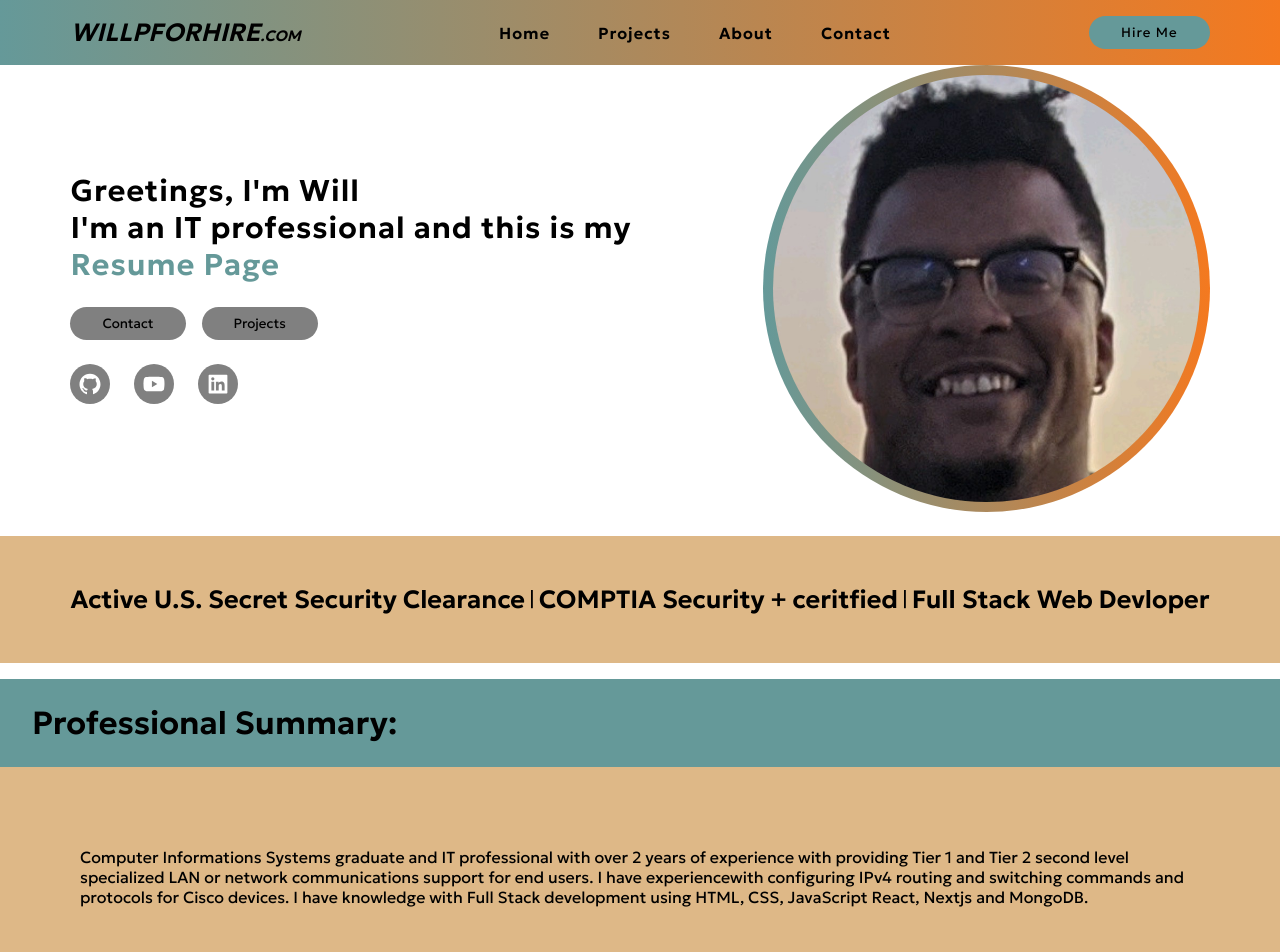
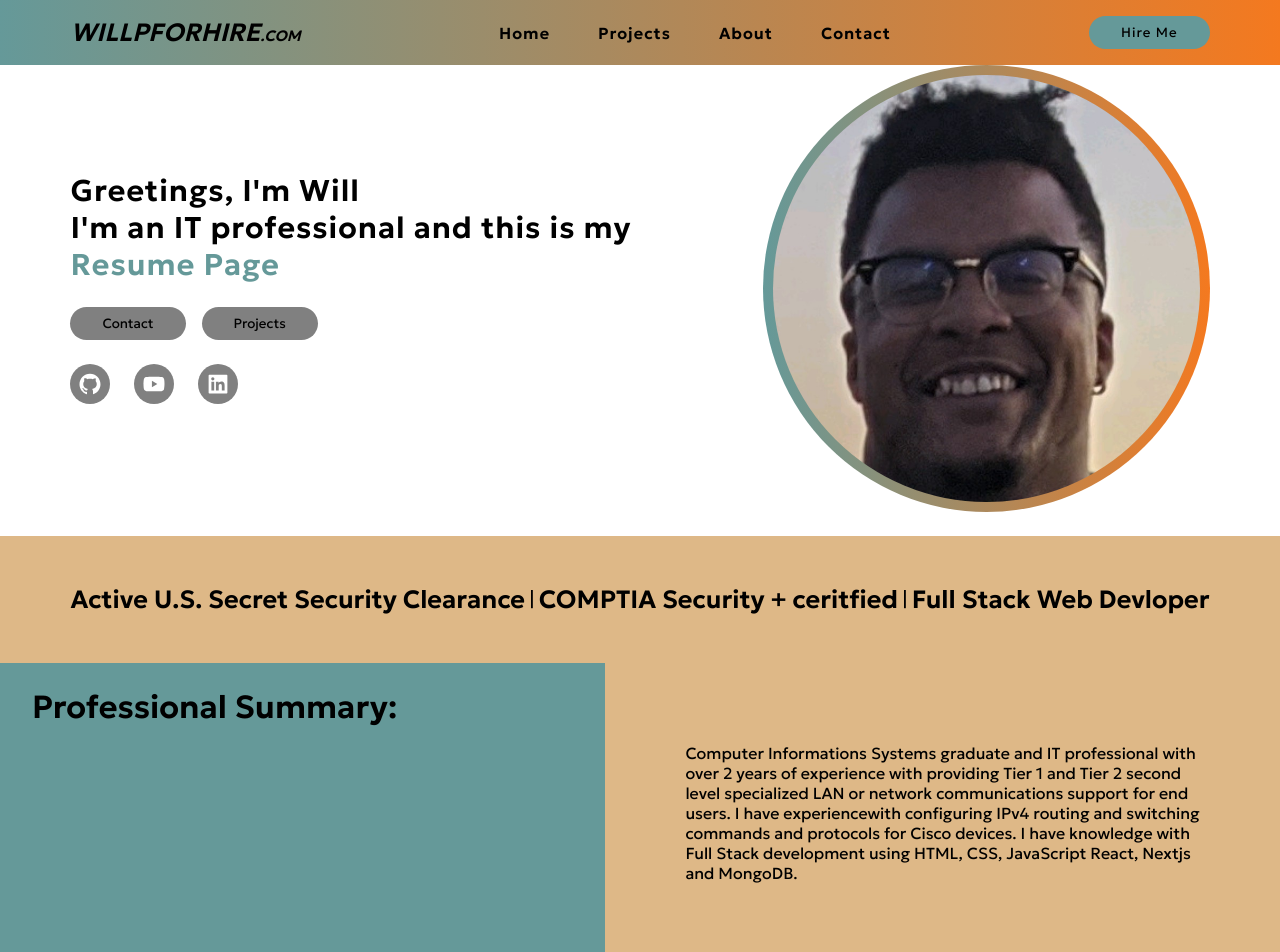
Before and after one commit to willgitgood/realportfolio, a Next.js app: page / in a window 1280 px wide. Shown: the top 952 px of the page. Built offline with nearby package versions, Linux system fonts and the light colour scheme.

Commit message:
Update Resume.css

```diff
--- a/app/components/Resume.css
+++ b/app/components/Resume.css
@@ -7,12 +7,10 @@
 
 .resume-container {
     display: flex;
-    padding: 1rem 0;
     width: 100%;
     height: 100%;
     margin: auto;
     display: flex;
-    flex-direction: column;
     justify-content: space-around;
     max-width: 1500px;
 }
```
